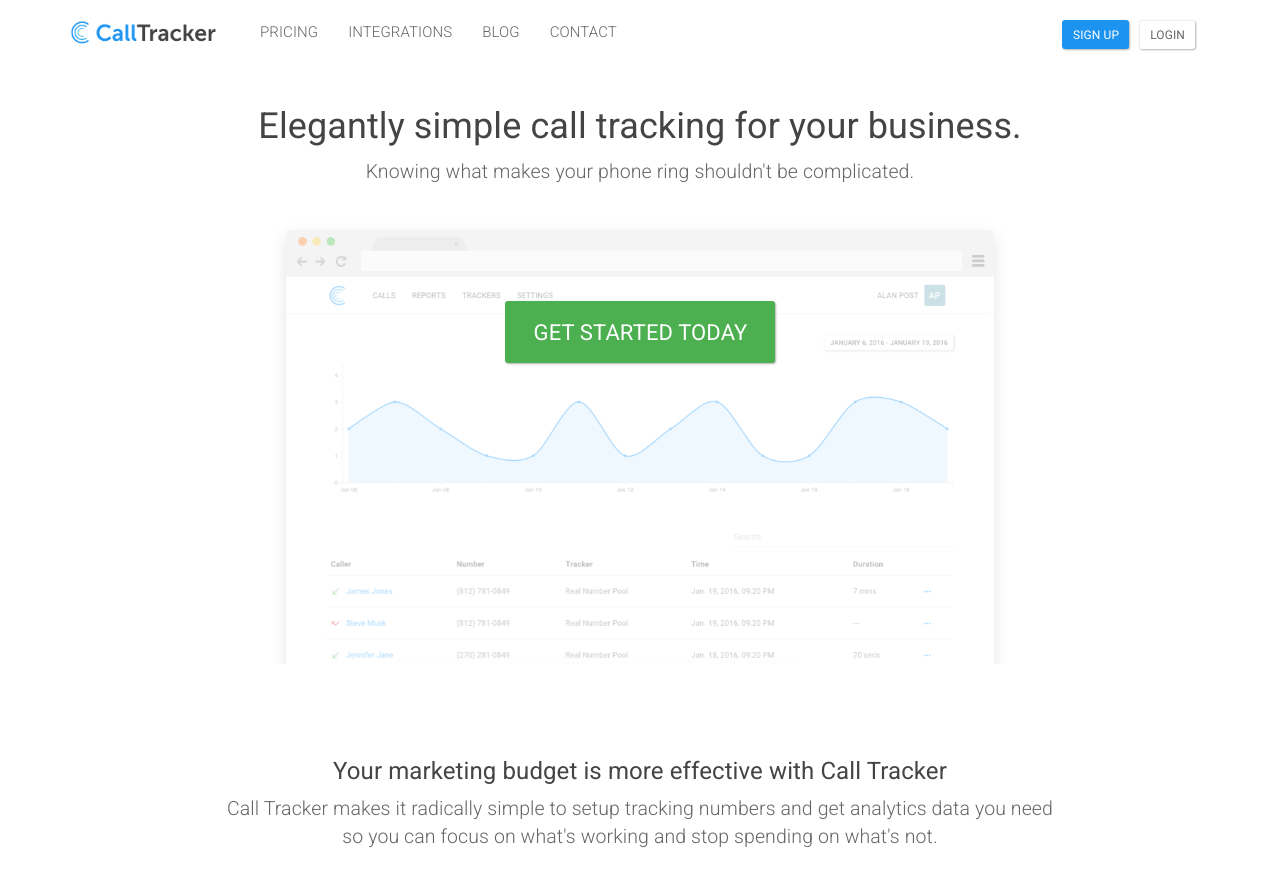
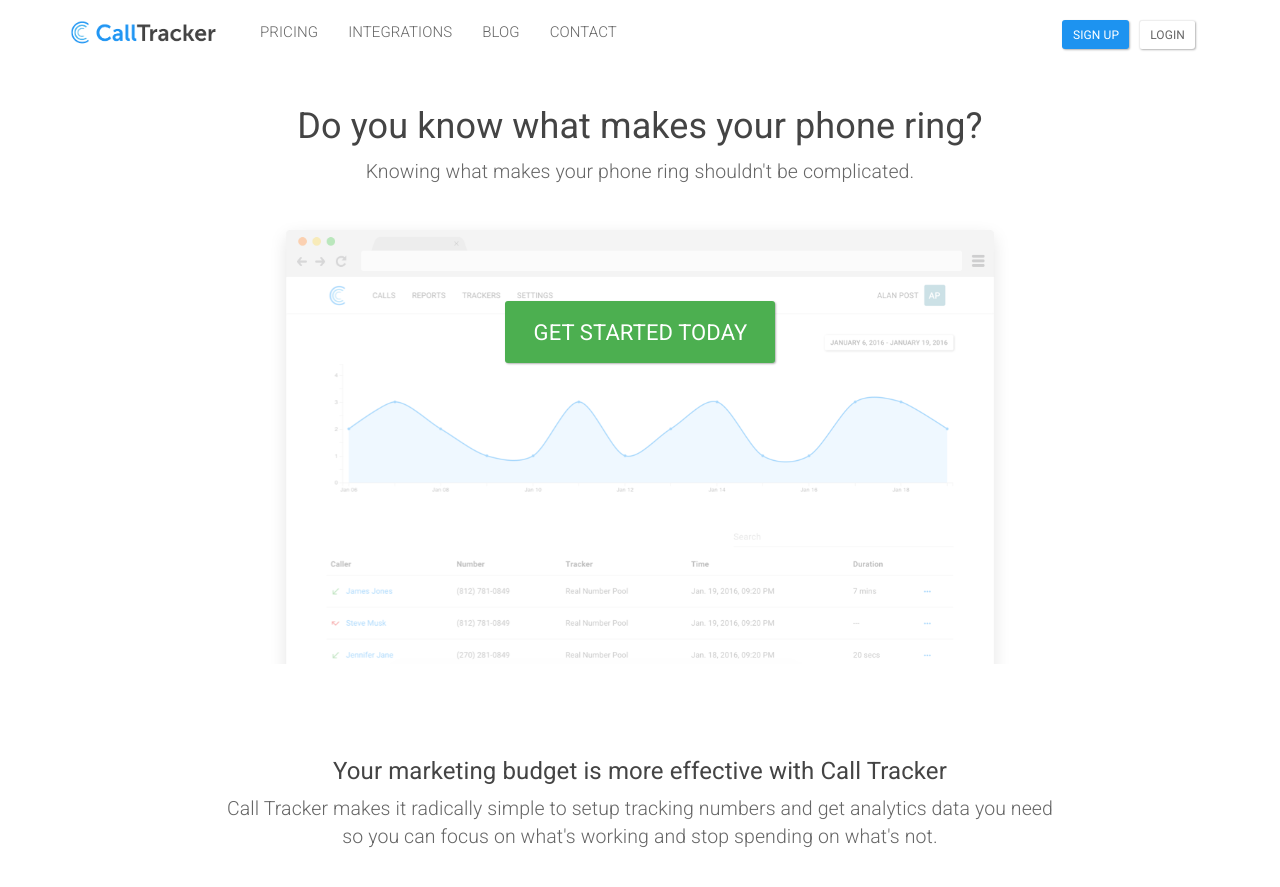
Before and after one commit to sumonst21/calltrackerio-site, a Jekyll site: the page built from index.html, in a window 1280 px wide and 900 px high. Shown: the top 887 px of the window. Built offline with Jekyll 4.4.1, drawn with Linux system fonts in a browser that asks for light colours.

Commit message:
update homepage title

```diff
--- a/index.html
+++ b/index.html
@@ -10,7 +10,7 @@
 	<div class="container">
 		<div class="row p-b-10">
 			<div class="col-md-12 text-center">
-				<h1 class="heading-hero">Elegantly simple call tracking for your business.</h1>
+				<h1 class="heading-hero">Do you know what makes your phone ring?</h1>
 				<p class="lead">Knowing what makes your phone ring shouldn't be complicated.</p>
 		</div>
 		</div>
```
